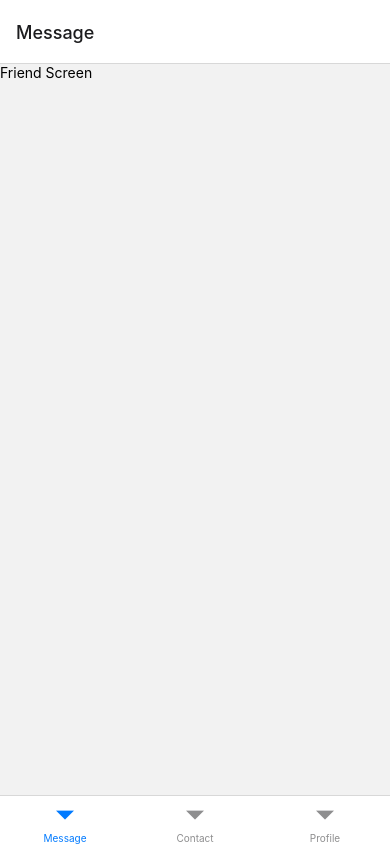
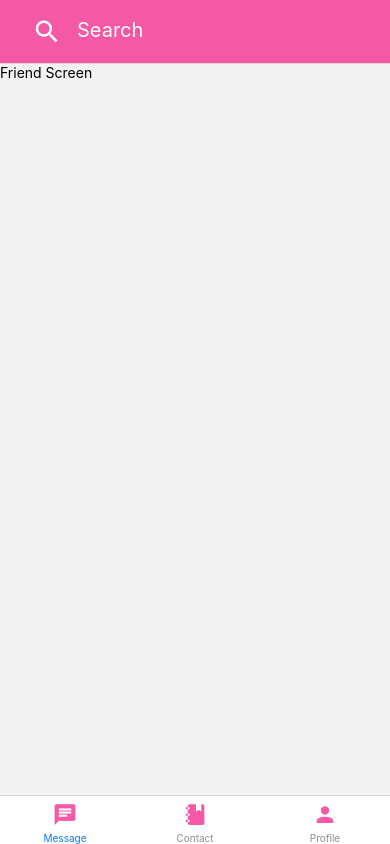
Before and after one commit to VuLanTuong/FE_Chatty, a React Native app: screen / in a window 390 px wide. Built offline with nearby package versions, Linux system fonts and the light colour scheme.

Commit message:
completed header and bottom tab

```diff
--- a/App.js
+++ b/App.js
@@ -1,19 +1,64 @@
 import { StatusBar } from 'expo-status-bar';
-import { StyleSheet, Text, View } from 'react-native';
+import { StyleSheet, Text, View, TextInput } from 'react-native';
 import { createBottomTabNavigator } from '@react-navigation/bottom-tabs';
 const Tab = createBottomTabNavigator();
 import FriendsScreen from './screens/friends-screen';
 import MessageScreen from './screens/message-screen';
 import ProfileScreen from './screens/profile-screen';
 import { NavigationContainer } from '@react-navigation/native';
+import { MaterialCommunityIcons } from '@expo/vector-icons';
 
 function MyTab() {
   return (
-    <Tab.Navigator>
-      <Tab.Screen name="Message" component={FriendsScreen} />
-      <Tab.Screen name="Contact" component={MessageScreen} />
-      <Tab.Screen name="Profile" component={ProfileScreen} />
-    </Tab.Navigator>
+    <Tab.Navigator
+      initialRouteName="Messgae"
+      screenOptions={{
+        headerStyle: {
+          flexDirection: 'row',
+          justifyContent: 'center',
+          backgroundColor: '#f558a4',
+        },
+        headerRight: () => (
+          <View style={{ flexDirection: 'row', width: '100%' }}>
+            <View style={{ flexDirection: 'row', justifyContent: 'flex-start', gap: 15 }}>
+              <MaterialCommunityIcons name="magnify" color="white" size={30} />
+              <TextInput
+                placeholder="Search"
+                placeholderTextColor="white"
+                // value={searchKeyword}
+                // onSubmitEditing={() => navigation.navigate('SearchEngine', { keyword: searchKeyword })}
+                // onChangeText={text => setSearchKeyword(text)}
+                style={{ height: 25, fontSize: 20, color: 'white' }}
+              />
+              <MaterialCommunityIcons name="plus" color="white" size={30} style={{
+                marginLeft: 50
+              }} />
+            </View>
+          </View>
+        ),
+      }}>
+      <Tab.Screen options={{
+        headerTitle: '',
+        tabBarLabel: 'Message',
+        tabBarIcon: ({ color, size }) => (
+          <MaterialCommunityIcons name='message-text' color={'#f558a4'} size={size} />
+        ),
+      }} name="Message" component={FriendsScreen} />
+      <Tab.Screen options={{
+        headerTitle: '',
+        tabBarLabel: 'Contact',
+        tabBarIcon: ({ color, size }) => (
+          <MaterialCommunityIcons name='notebook' color={'#f558a4'} size={size} />
+        ),
+      }} name="Contact" component={MessageScreen} />
+      <Tab.Screen options={{
+        headerTitle: '',
+        tabBarLabel: 'Profile',
+        tabBarIcon: ({ color, size }) => (
+          <MaterialCommunityIcons name='account' color={'#f558a4'} size={size} />
+        ),
+      }} name="Profile" component={ProfileScreen} />
+    </Tab.Navigator >
   )
 }
 
```
